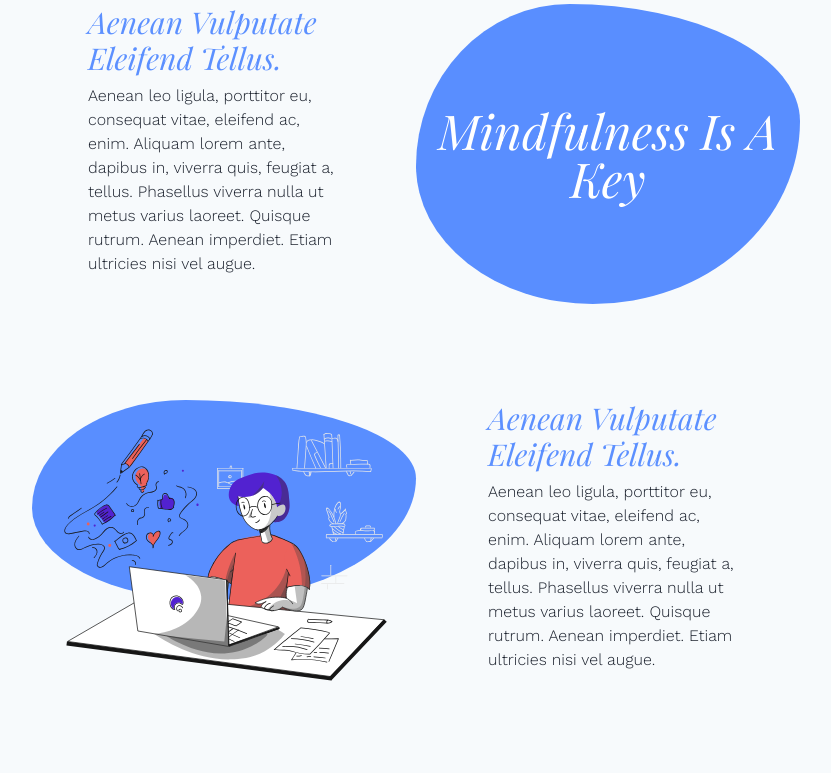
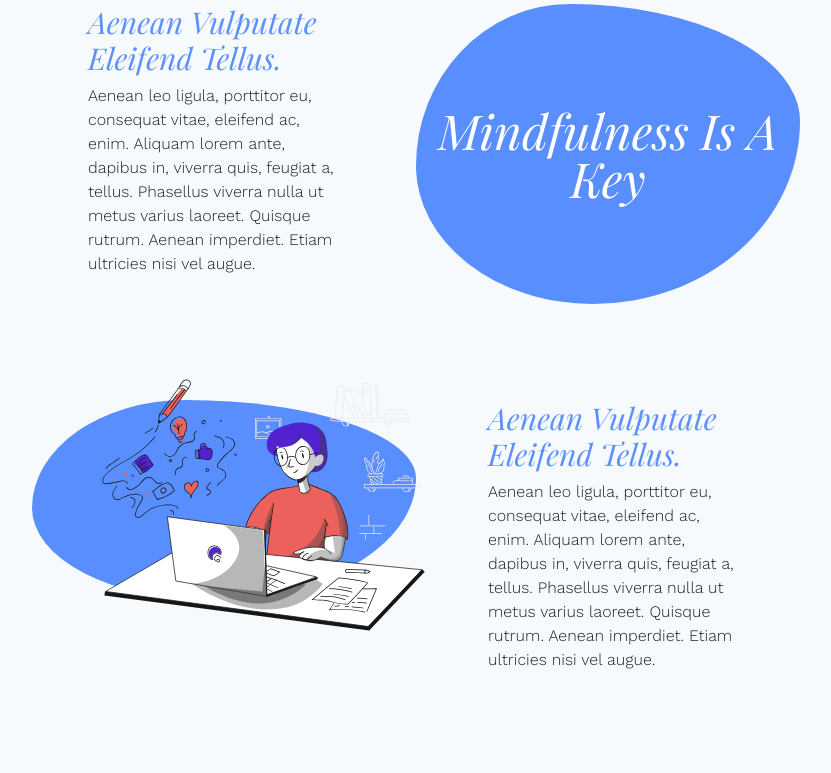
Before and after one commit to ikarustee/today-i-feel-client, a React (Create React App) app: page /about in a window 1280 px wide. Shown: the part 591-1364 px from the top of the page, without its empty margins (224-1055 px from the left). Built offline with nearby package versions, Linux system fonts and the light colour scheme; a web font is replaced by a local one.

Commit message:
Modify flex order on about

```diff
--- a/src/App.css
+++ b/src/App.css
@@ -876,6 +876,10 @@ a.info__link:hover::after {
 }
 #about .bg__morph:nth-child(1)::before {
   background-image: url("/src/img/blogging.svg");
+  left: 10%;
+  top: calc(-100% + 150px);
+  z-index: 5;
+  margin: 0 auto;
 }
 .bg__morph.home {
   position: absolute;
--- a/src/Components/About.js
+++ b/src/Components/About.js
@@ -51,7 +51,7 @@ const About = () => {
                 <Heading as="h3" size="lg" m={"0 0 0.5rem"} color={"blue.300"}>Aenean vulputate eleifend tellus.</Heading>
                 <p>Aenean leo ligula, porttitor eu, consequat vitae, eleifend ac, enim. Aliquam lorem ante, dapibus in, viverra quis, feugiat a, tellus. Phasellus viverra nulla ut metus varius laoreet. Quisque rutrum. Aenean imperdiet. Etiam ultricies nisi vel augue. </p>
             </Box>
-            <Box className="bg__morph" flexBasis={{base: "100%", md: "50%"}} order={{base: "1", md: "2"}}><Heading as="h2" size="2xl" textAlign={"center"} color="white">Mindfulness is a key</Heading></Box>
+            <Box className="bg__morph" justifyContent={"center"} flexBasis={{base: "100%", md: "50%"}} order={{base: "1", md: "2"}}><Heading as="h2" size="2xl" textAlign={"center"} color="white">Mindfulness is a key</Heading></Box>
         </Flex>
         <Flex className="col-12" margin="6rem 0" gap="1rem" flexWrap={{base: "wrap", md: "nowrap"}} >
             <Box className="bg__morph" flexBasis={{base: "100%", md: "50%"}} marginBottom={{base: "3rem", md: "0"}}></Box>
```
